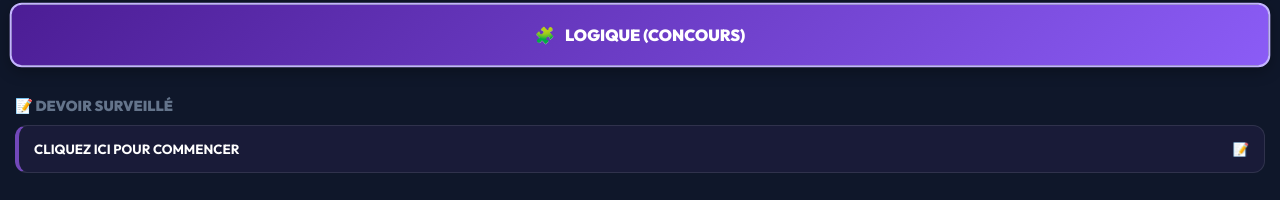
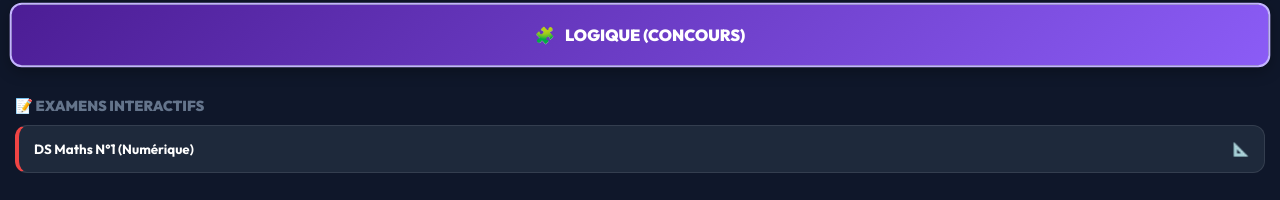
Before and after one commit to hichamatlas75-del/Adamrayanehamza, a plain HTML site: page index.html in a window 1280 px wide. Shown: the part 231-431 px from the top of the page. Drawn offline with Linux system fonts and the light colour scheme.

Commit message:
Update exam section and add interactive quizzes

```diff
--- a/index.html
+++ b/index.html
@@ -101,11 +101,12 @@
             <button class="infinite-btn btn-psycho" onclick="lancerGenerateurPsycho()"><span>🧩</span> LOGIQUE (CONCOURS)</button>
         </div>
 
-        <!-- BOUTON DU FORMULAIRE MIS A JOUR -->
-        <div class="section-title"><span>📝</span> DEVOIR SURVEILLÉ</div>
-        <button class="btn-quiz q-form" onclick="openExternalQuiz('https://docs.google.com/forms/d/e/1FAIpQLScounuQU-QhbTSEsIJx4-pR07r5ekD3avWxGBFwmuecK1pPnA/viewform?usp=header')">
-            <div>CLIQUEZ ICI POUR COMMENCER</div><span>📝</span>
-        </button>
+       <!-- DANS LA SECTION HAMZA -->
+<div class="section-title"><span>📝</span> EXAMENS INTERACTIFS</div>
+
+<button class="btn-quiz q-sci" onclick="openExternalQuiz('https://adamrayanehamza.pages.dev/plateforme_examen.html?id=maths_tc_1')">
+    <div>DS Maths N°1 (Numérique)</div><span>📐</span>
+</button>
 
         <div class="section-title"><span>🧪</span> PÔLE SCIENTIFIQUE</div>
         <div class="grid">
```
